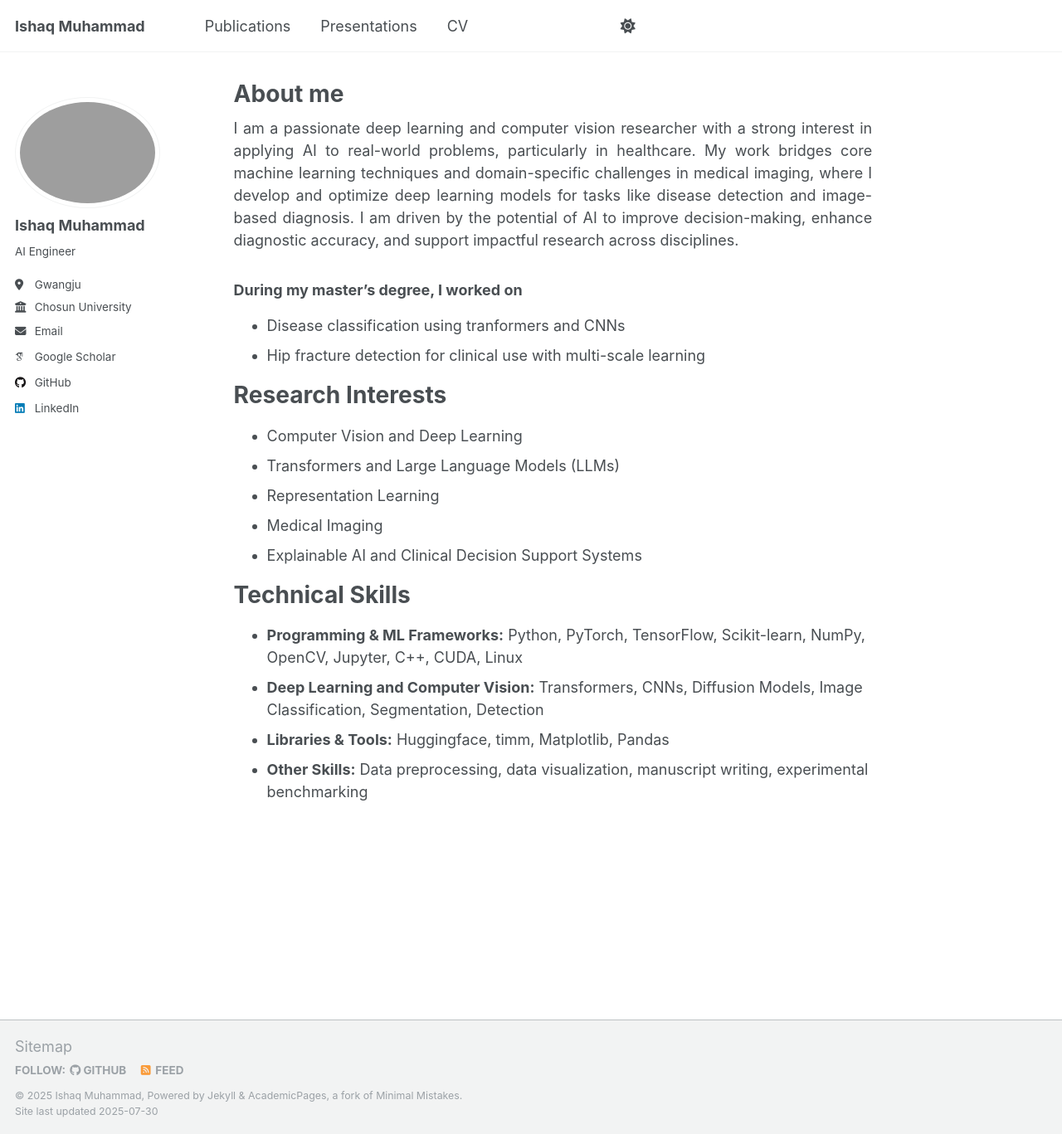
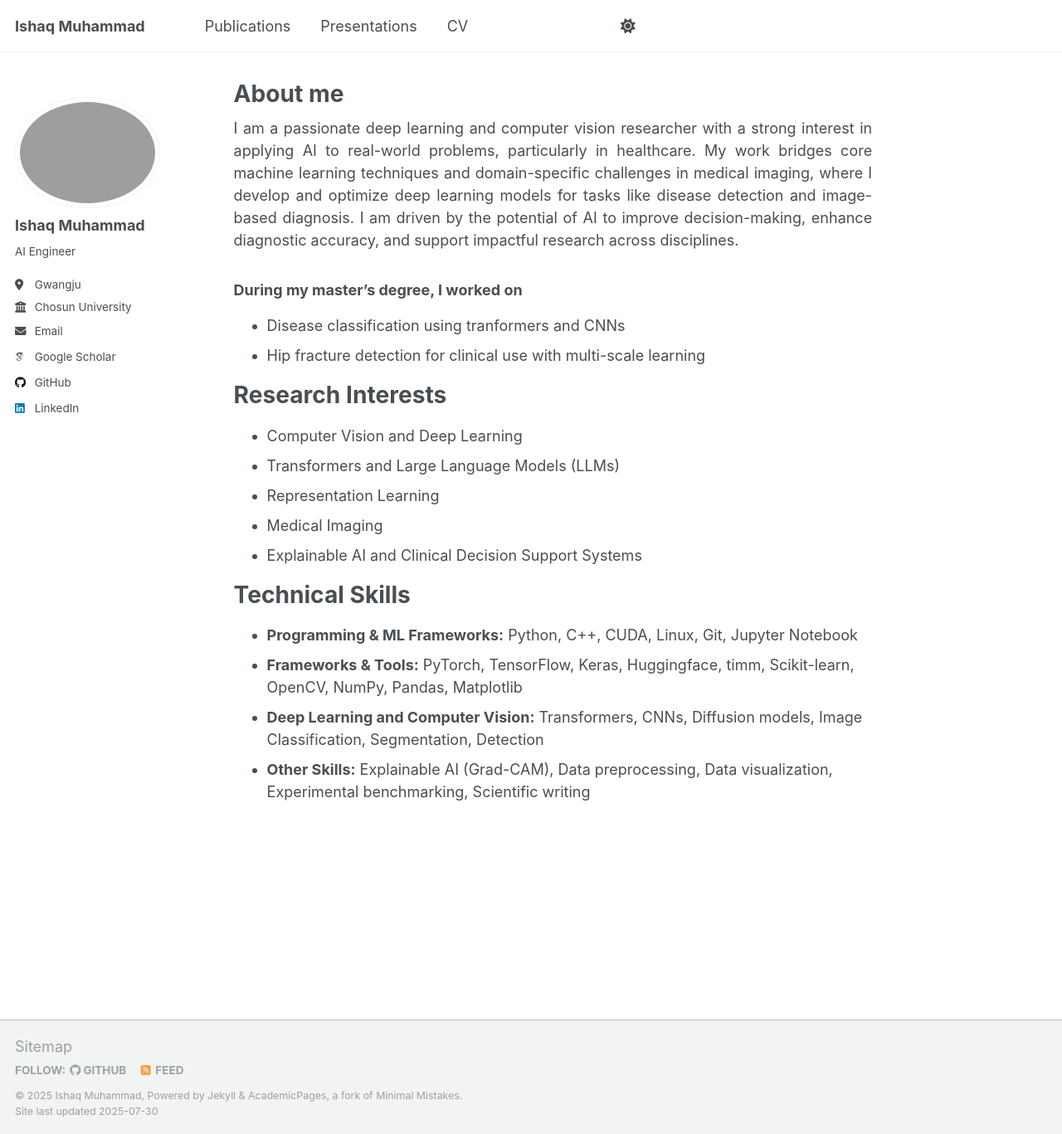
Before and after one commit to IshaqMKhan/IshaqMKhan.github.io, a Jekyll site: the page built from _pages/about.md, in a window 1280 px wide and 1367 px high. Shown: the whole window at 83% size. Built offline with Jekyll 4.4.1, drawn with Linux system fonts in a browser that asks for light colours; some web fonts are replaced; a script that is not in the unit is left out.

Commit message:
Update about.md

```diff
--- a/_pages/about.md
+++ b/_pages/about.md
@@ -25,7 +25,7 @@ Research Interests
 Technical Skills
 ======
 
-- **Programming & ML Frameworks:** Python, PyTorch, TensorFlow, Scikit-learn, NumPy, OpenCV, Jupyter, C++, CUDA, Linux
-- **Deep Learning and Computer Vision:** Transformers, CNNs, Diffusion Models, Image Classification, Segmentation, Detection
-- **Libraries & Tools:** Huggingface, timm, Matplotlib, Pandas
-- **Other Skills:** Data preprocessing, data visualization, manuscript writing, experimental benchmarking
+- **Programming & ML Frameworks:** Python, C++, CUDA, Linux, Git, Jupyter Notebook
+- **Frameworks & Tools:** PyTorch, TensorFlow, Keras, Huggingface, timm, Scikit-learn, OpenCV, NumPy, Pandas, Matplotlib
+- **Deep Learning and Computer Vision:** Transformers, CNNs, Diffusion models, Image Classification, Segmentation, Detection
+- **Other Skills:** Explainable AI (Grad-CAM), Data preprocessing, Data visualization, Experimental benchmarking, Scientific writing
```
